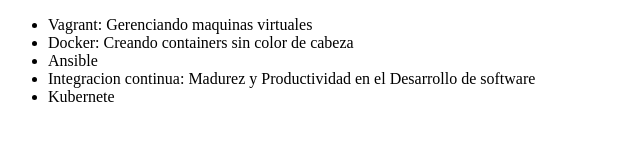
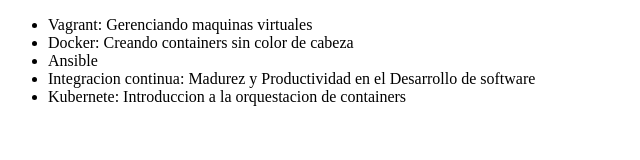
Before and after one commit to jessmoref/alura-git, a plain HTML site: page index.html in a window 1280 px wide. Shown: the whole page, without its empty margins (0-640 px from the left). Drawn offline with Linux system fonts and the light colour scheme.

Commit message:
Modificando el nombre del curso de kubernetes

```diff
--- a/index.html
+++ b/index.html
@@ -12,7 +12,7 @@
         <li> Docker: Creando containers sin color de cabeza </li>
         <li> Ansible </li>
         <li> Integracion continua: Madurez y Productividad en el Desarrollo de software </li>
-        <li>Kubernete</li>
+        <li> Kubernete: Introduccion a la orquestacion de containers </li>
     </ul>
 </body>
 
```
